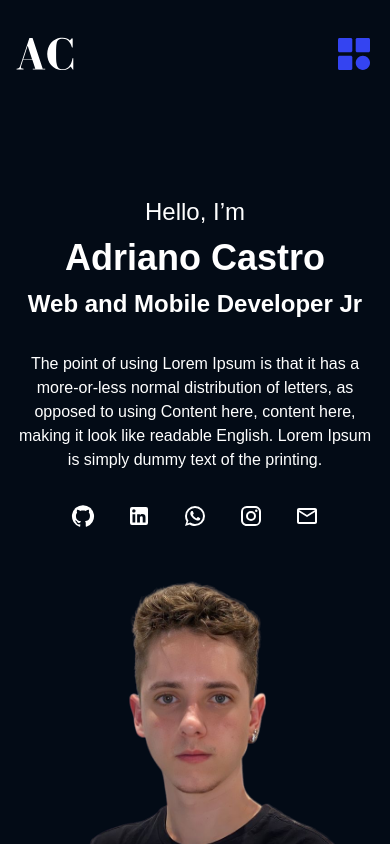
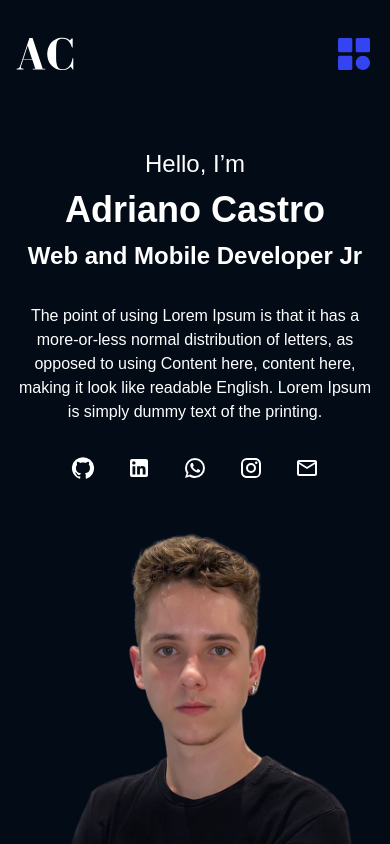
Before and after one commit to DricoCastro/AdrianoCastro-Tailwind, a Next.js app: page / in a window 390 px wide. Shown: the top 844 px of the page. Built offline with nearby package versions, Linux system fonts and the light colour scheme.

Commit message:
fix mobile margin

```diff
--- a/src/app/home/me/index.tsx
+++ b/src/app/home/me/index.tsx
@@ -31,7 +31,7 @@ export const MeSection = () => {
     <div
       id="me-section"
       className={`
-      lg:px-48 pt-12
+      lg:px-48 lg:pt-12
       md:flex-row
       px-[15px]
       flex
```
